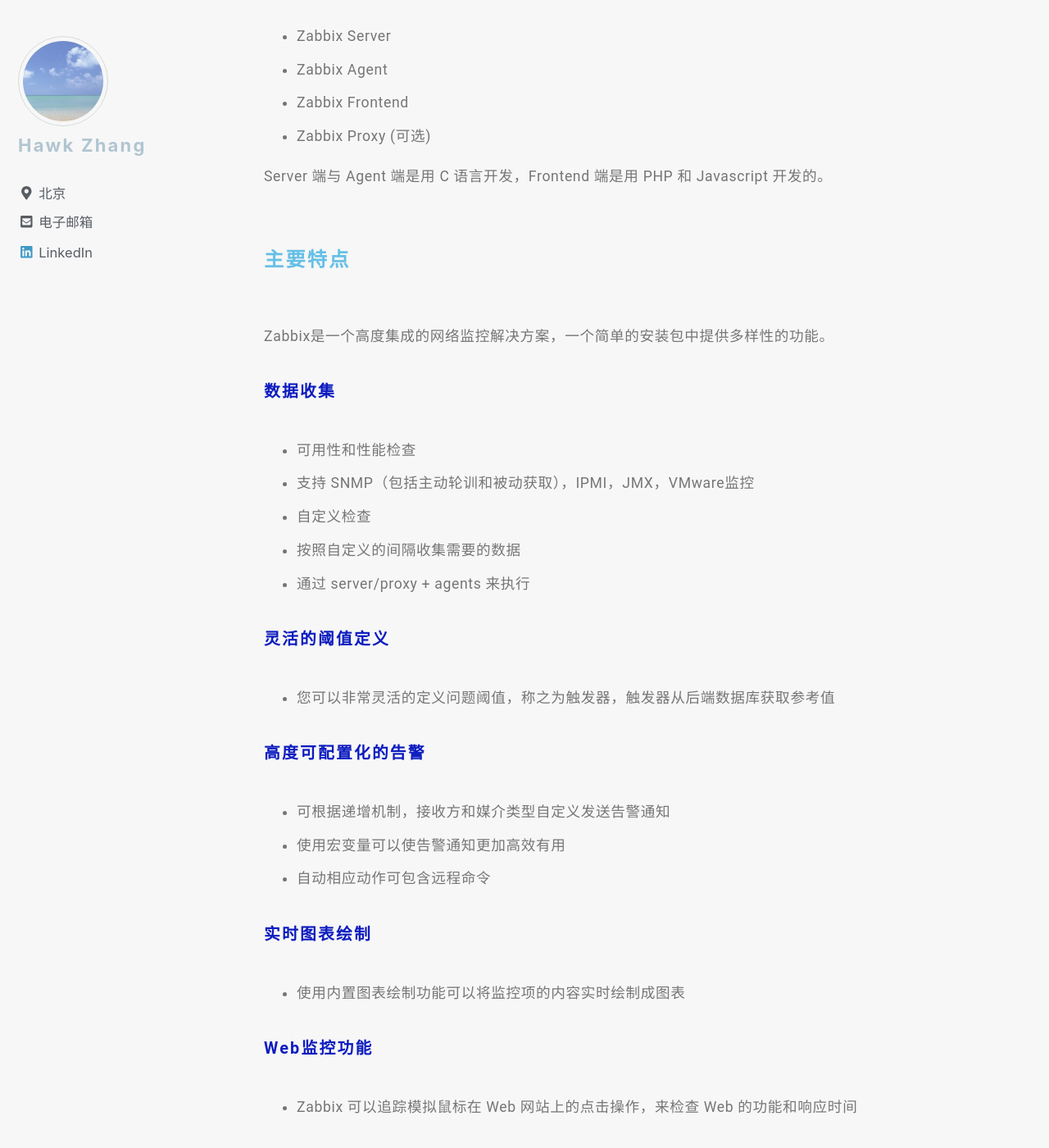
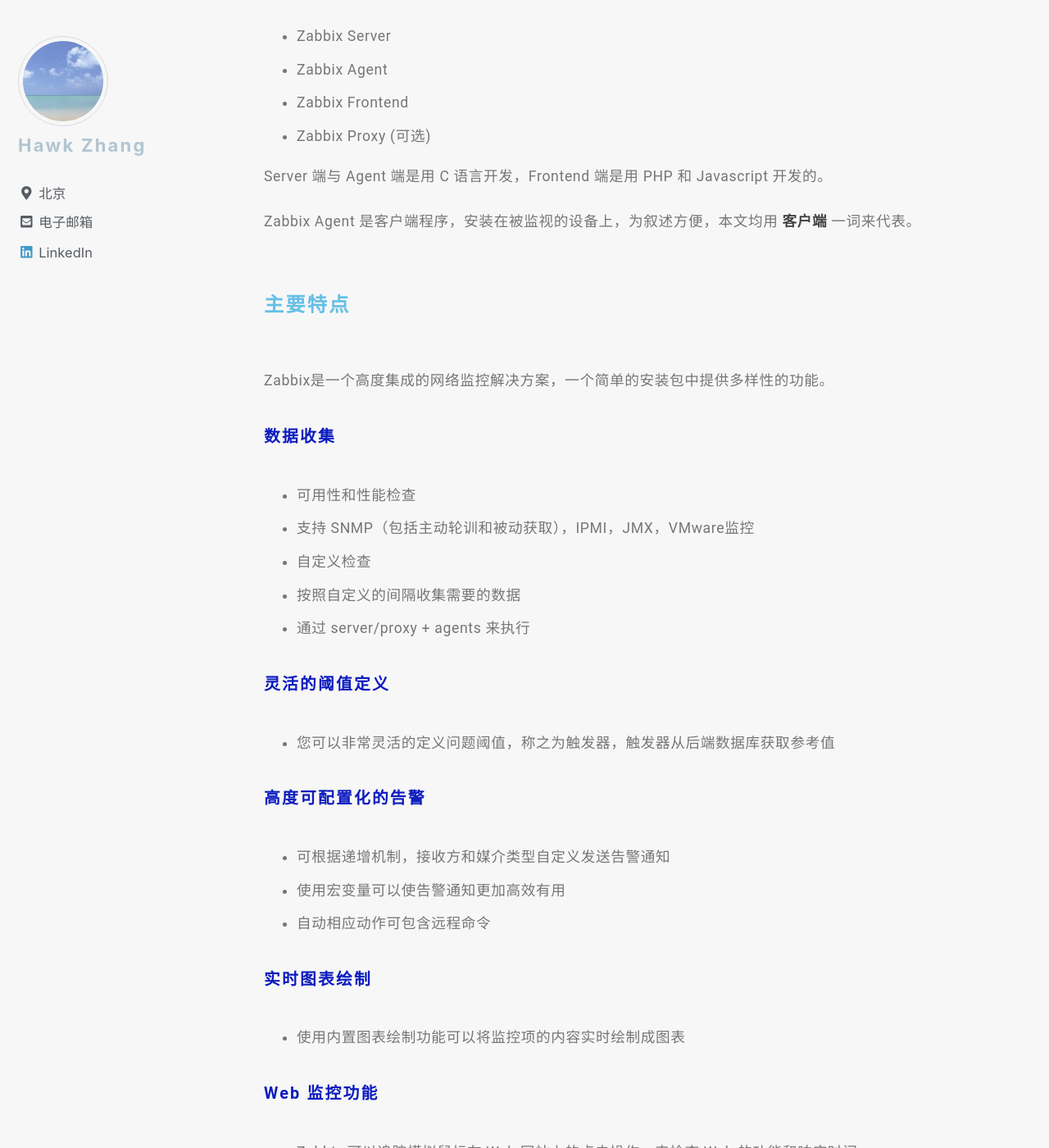
Before and after one commit to narru888/linotes_note, a Jekyll site: the page built from _posts/monitor/zabbix/2018-01-01-zabbix.basic.md, in a window 1280 px wide and 1400 px high, scrolled down 1339 px. Shown: the whole window at 82% size. Built offline with Jekyll 4.4.1, drawn with Linux system fonts in a browser that asks for light colours; nearby versions of some CDN libraries; a script that is not in the unit is left out; some of the changed text lies outside the part shown.

Commit message:
update on 2018-10-17 18:31:01 CST

```diff
--- a/_posts/monitor/zabbix/2018-01-01-zabbix.basic.md
+++ b/_posts/monitor/zabbix/2018-01-01-zabbix.basic.md
@@ -37,7 +37,7 @@
 
 Server 端与 Agent 端是用 C 语言开发，Frontend 端是用 PHP 和 Javascript 开发的。
 
-
+Zabbix Agent 是客户端程序，安装在被监视的设备上，为叙述方便，本文均用 **客户端** 一词来代表。
 
 
 #### 主要特点
@@ -66,7 +66,7 @@
 
 * 使用内置图表绘制功能可以将监控项的内容实时绘制成图表
 
-##### Web监控功能
+##### Web 监控功能
 
 * Zabbix 可以追踪模拟鼠标在 Web 网站上的点击操作，来检查 Web 的功能和响应时间
 
@@ -117,10 +117,10 @@
 * 安全用户认证
 * 特定用户可以限制访问特定的视图
 
-##### 功能强大，易于扩展的agent
+##### 功能强大，易于扩展的 agent
 
 * 部署在被监控对象上
-* 支持Linux和Windows
+* 支持 Linux 和 Windows
 
 ##### 二进制代码
 
```
